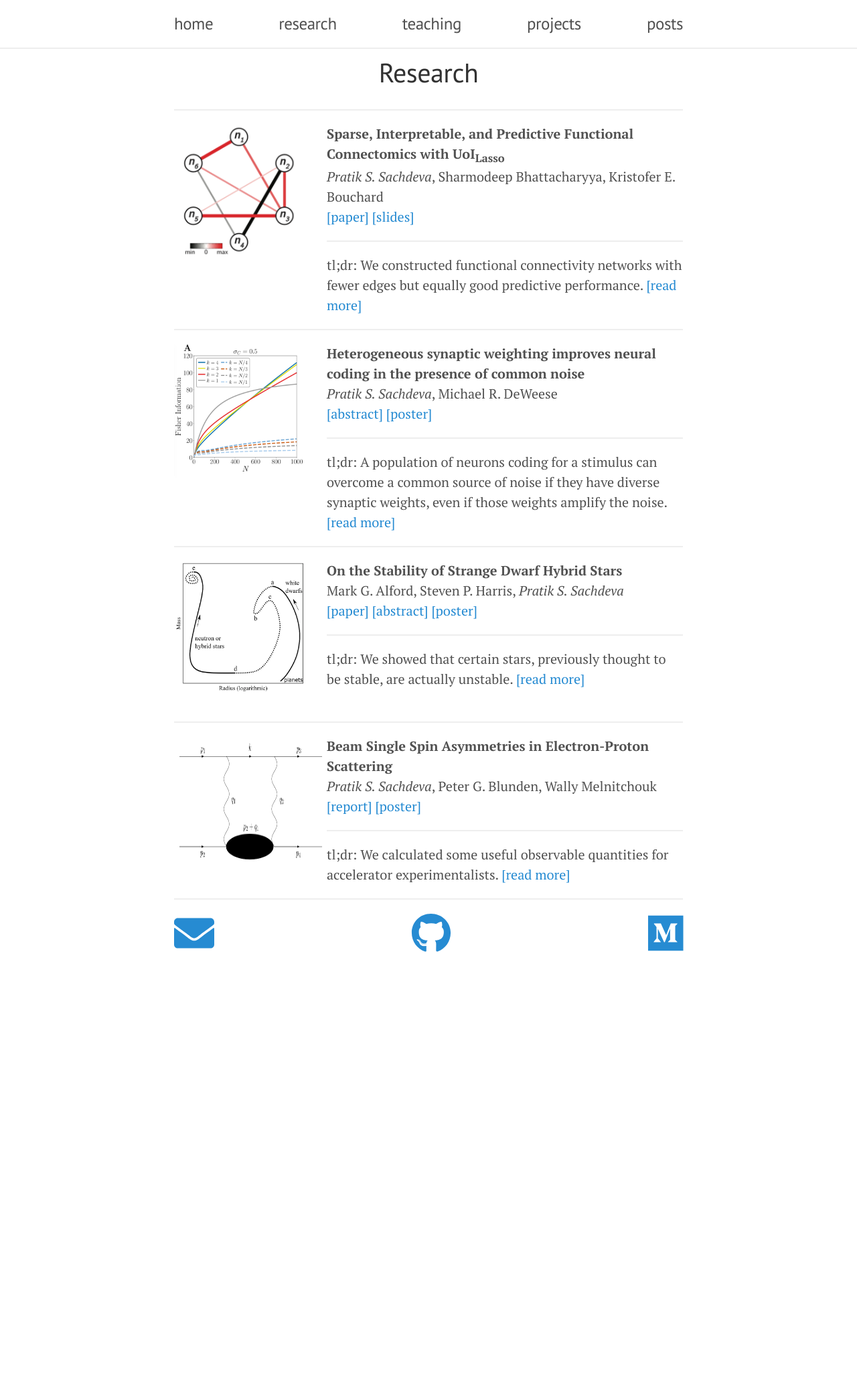
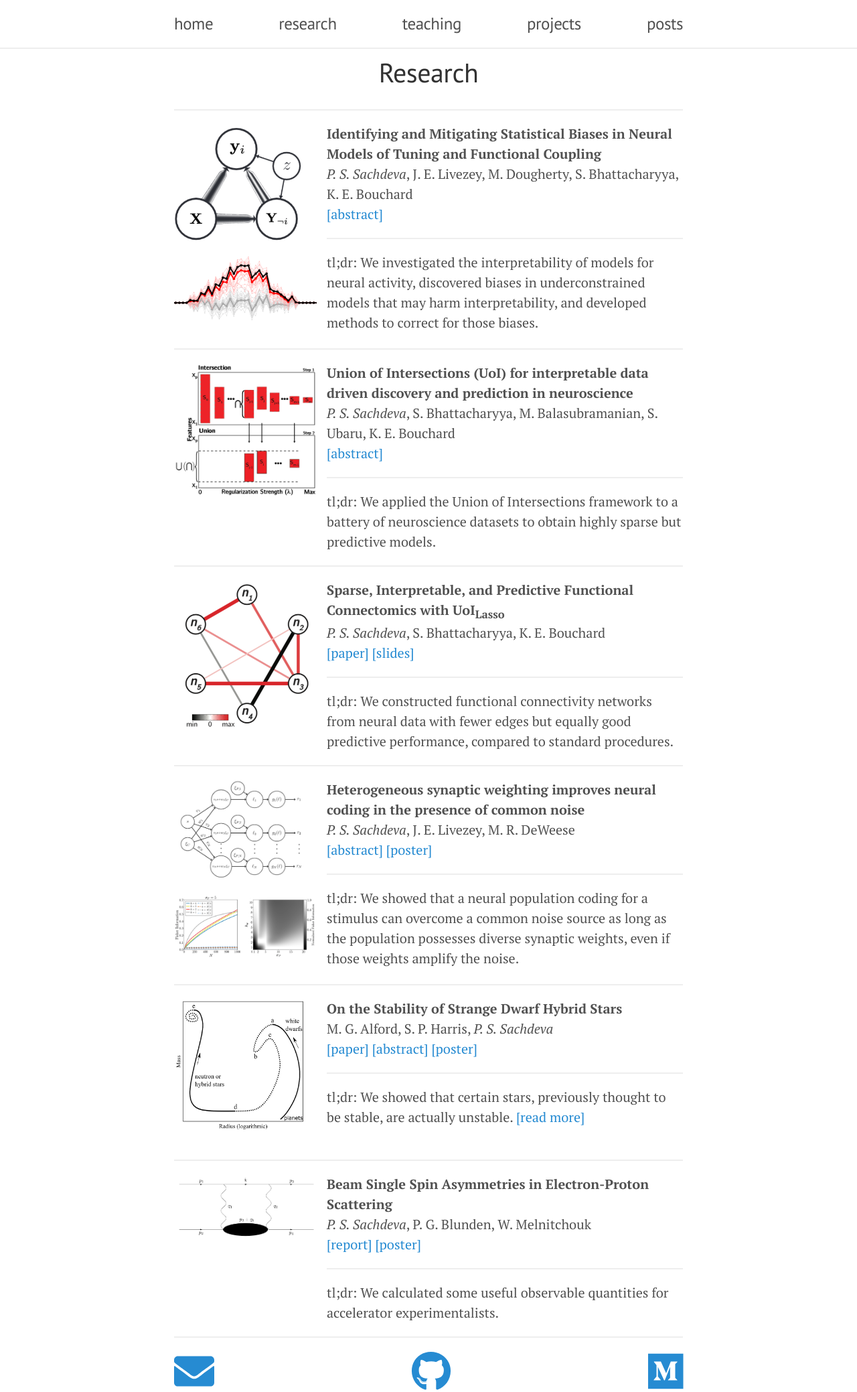
Before and after one commit to pssachdeva/pssachdeva.github.io, a Jekyll site: the page built from research.html, in a window 1280 px wide. Shown: the whole page at 67% size. Built offline with Jekyll 4.4.1, drawn with Linux system fonts in a browser that asks for light colours; nearby versions of some CDN libraries; before the commit the page ends 1424 px from its top, so only the background shows below that.

Commit message:
research page updates

```diff
--- a/public/css/text.css
+++ b/public/css/text.css
@@ -38,7 +38,7 @@
 }
 
 .researchpic {
-    justify-content: center;
-    text-align: center;
-    flex: 30%;
+  flex: 30%;
+  justify-content: center; /* align horizontal */
+  align-items: center; /* align vertical */
 }
--- a/research.html
+++ b/research.html
@@ -7,23 +7,23 @@ title: Research
 </div>
 <div>
     <hr>
-
     <div class="researchsection">
     <div class="researchrow">
         <div class="researchpic">
-            <img src="pics/embc.png" style="height: 200px;">
+            <img src="/pics/neurobias2.png" style="height: 175px;">
+            <img src="/pics/neurobias1.png" style="height: 100px;">
         </div>
         <div class="researchtext">
-            <b>Sparse, Interpretable, and Predictive Functional Connectomics with
-                UoI<sub>Lasso</sub>
+            <b>Identifying and Mitigating Statistical Biases in Neural Models of
+                Tuning and Functional Coupling
             </b> <br>
-            <i>Pratik S. Sachdeva</i>, Sharmodeep Bhattacharyya, Kristofer E. Bouchard <br>
-            <a>[paper]</a>
-            <a>[slides]</a>
+            <i>P. S. Sachdeva</i>, J. E. Livezey, M. Dougherty, S. Bhattacharyya,  K. E. Bouchard <br>
+            <a href="https://redwood.berkeley.edu/wp-content/uploads/2019/01/bouchard2019union.pdf">[abstract]</a>
             <br>
             <hr>
-            tl;dr: We constructed functional connectivity networks with fewer
-            edges but equally good predictive performance. <a class="readmore">[read more]</a>
+            tl;dr: We investigated the interpretability of models for neural activity,
+            discovered biases in underconstrained models that may harm interpretability,
+            and developed methods to correct for those biases.
         </div>
     </div>
     <div class="toggleblurb">
@@ -36,20 +36,72 @@ title: Research
     <div class="researchsection">
     <div class="researchrow">
         <div class="researchpic">
-            <img src="pics/fisherinfo.png" style="height: 200px;">
+            <img src="/pics/uoi.png" style="height: 200px;">
+        </div>
+        <div class="researchtext">
+            <b>Union of Intersections (UoI) for interpretable data driven discovery
+            and prediction in neuroscience
+            </b> <br>
+            <i>P. S. Sachdeva</i>, S. Bhattacharyya, M. Balasubramanian, S. Ubaru,
+            K. E. Bouchard <br>
+            <a href="https://redwood.berkeley.edu/wp-content/uploads/2019/01/bouchard2019union.pdf">[abstract]</a>
+            <br>
+            <hr>
+            tl;dr: We applied the Union of Intersections framework to a battery
+            of neuroscience datasets to obtain highly sparse but predictive models.
+        </div>
+    </div>
+    <div class="toggleblurb">
+            To be written.
+    </div>
+    </div>
+
+    <hr>
+
+    <div class="researchsection">
+    <div class="researchrow">
+        <div class="researchpic">
+            <img src="/pics/embc.png" style="height: 225px;">
+        </div>
+        <div class="researchtext">
+            <b>Sparse, Interpretable, and Predictive Functional Connectomics with
+                UoI<sub>Lasso</sub>
+            </b> <br>
+            <i>P. S. Sachdeva</i>, S. Bhattacharyya, K. E. Bouchard <br>
+            <a>[paper]</a>
+            <a>[slides]</a>
+            <br>
+            <hr>
+            tl;dr: We constructed functional connectivity networks from neural data
+            with fewer edges but equally good predictive performance, compared to
+            standard procedures.
+        </div>
+    </div>
+    <div class="toggleblurb">
+            To be written.
+    </div>
+    </div>
+
+    <hr>
+
+    <div class="researchsection">
+    <div class="researchrow">
+        <div class="researchpic">
+            <img src="pics/lnn.png" style="height: 150px;">
+            <img src="pics/fisherinfo.png" style="height: 95px;">
         </div>
         <div class="researchtext">
             <b>Heterogeneous synaptic weighting improves neural coding in the
                 presence of common noise
             </b> <br>
-            <i>Pratik S. Sachdeva</i>, Michael R. DeWeese <br>
+            <i>P. S. Sachdeva</i>, J. E. Livezey, M. R. DeWeese <br>
             <a>[abstract]</a>
             <a>[poster]</a>
             <br>
             <hr>
-            tl;dr: A population of neurons coding for a stimulus can overcome
-            a common source of noise if they have diverse synaptic weights,
-            even if those weights amplify the noise.  <a class="readmore">[read more]</a>
+            tl;dr: We showed that a neural population coding for a stimulus can
+            overcome a common noise source as long as the population possesses
+            diverse synaptic weights, even if those weights amplify the noise.
         </div>
     </div>
 
@@ -66,7 +118,7 @@ title: Research
         </div>
         <div class="researchtext">
             <b>On the Stability of Strange Dwarf Hybrid Stars</b> <br>
-            Mark G. Alford, Steven P. Harris, <i>Pratik S. Sachdeva</i> <br>
+            M. G. Alford, S. P. Harris, <i>P. S. Sachdeva</i> <br>
             <a href="http://iopscience.iop.org/article/10.3847/1538-4357/aa8509/pdf">[paper]</a>
             <a href="http://meetings.aps.org/Meeting/HAW14/Session/GB.104">[abstract]</a>
             <a href="/pdfs/hybrid_star_poster.pdf">[poster]</a>
@@ -107,17 +159,17 @@ title: Research
     <div class="researchsection">
     <div class="researchrow">
         <div class="researchpic">
-            <img src="/pics/tpe.png" style="height: 200px;">
+            <img src="/pics/tpe.png" style="height: 100px;">
         </div>
         <div class="researchtext">
             <b>Beam Single Spin Asymmetries in Electron-Proton Scattering</b> <br>
-            <i>Pratik S. Sachdeva</i>, Peter G. Blunden, Wally Melnitchouk <br>
+            <i>P. S. Sachdeva</i>, P. G. Blunden, W. Melnitchouk <br>
             <a href="/pdfs/tpe_paper.pdf">[report]</a>
             <a href="/pdfs/tpe_poster.pdf">[poster]</a>
             <br>
             <hr>
             tl;dr: We calculated some useful observable quantities for
-            accelerator experimentalists.  <a class="readmore">[read more]</a>
+            accelerator experimentalists.
             </div>
         </div>
     </div>
```
Also changed, not shown: _posts/data/2018-03-21-lasso_penalty.md (+1 -1 lines), pics/fisherinfo.png, pics/lnn.png (added), pics/neurobias1.png (added), pics/neurobias2.png (added), pics/uoi.png (added).
